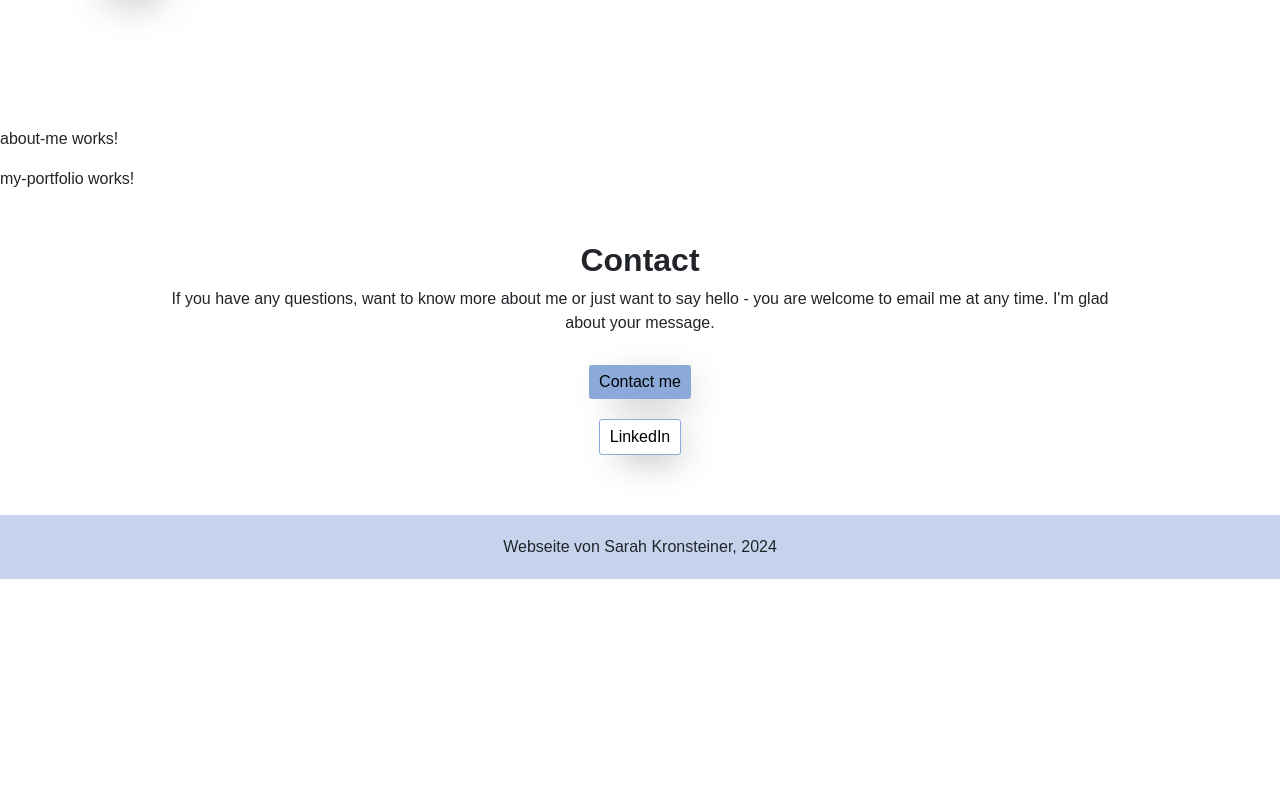
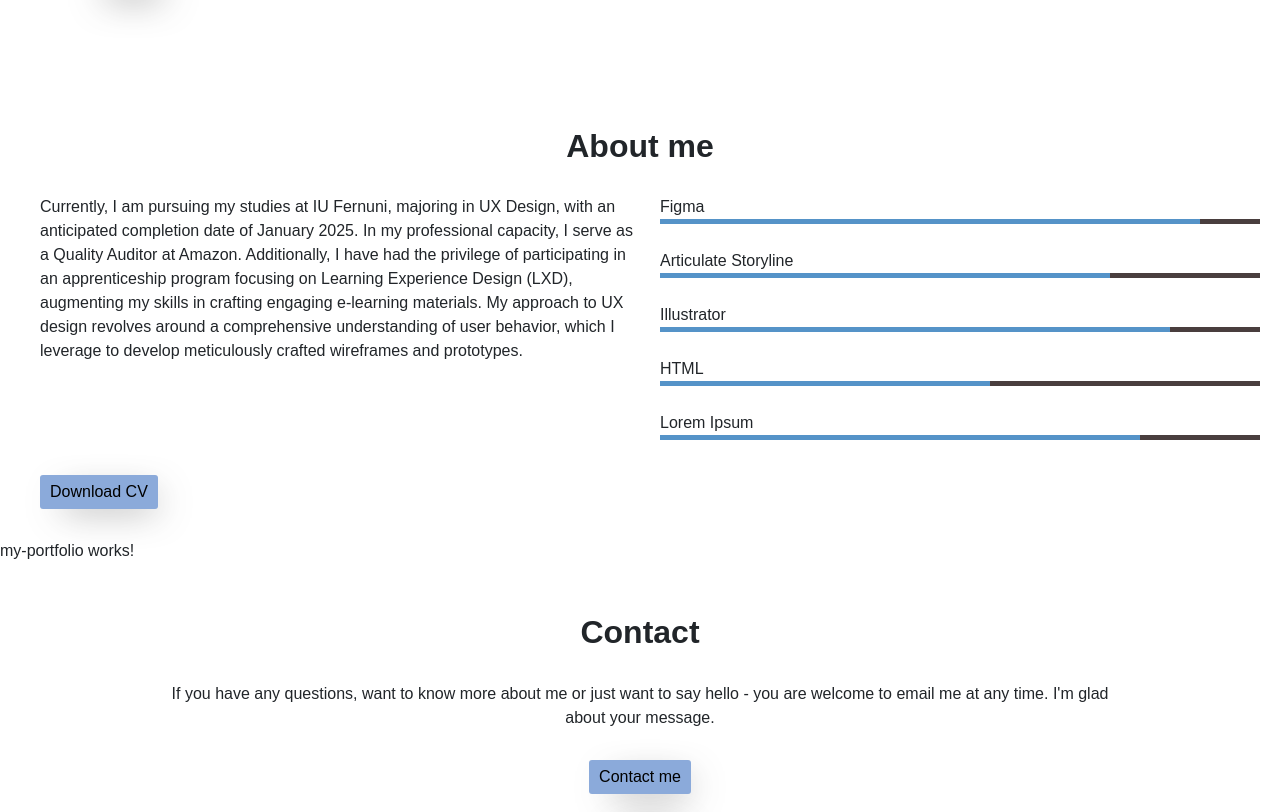
Before and after one commit to IU-Webprogrammierung/web-programmierung-SarahKronsteiner, an Angular app in the folder portfolio-kronsteiner/: page / in a window 1280 px wide. Shown: the part 523-1335 px from the top of the page. Before the commit the page ends 1102 px from the top, so only its background shows below. Built offline with nearby package versions, Linux system fonts and the light colour scheme.

Commit message:
added about me section

```diff
--- a/portfolio-kronsteiner/src/app/about-me/about-me.component.css
+++ b/portfolio-kronsteiner/src/app/about-me/about-me.component.css
@@ -0,0 +1,81 @@
+.about-me-content {
+    display: flex;
+    gap: 20px;
+    @media(max-width:650px){
+        flex-wrap:wrap;
+    }
+}
+
+.skillbar-wrapper {
+    @media(min-width:650px){
+        flex: 0 0 50%;
+    }
+}
+
+.about-me-text {
+    @media(min-width:650px){
+        flex: 0 0 50%;
+    }
+}
+
+.about-me {
+    margin: 0 40px 20px;
+}
+
+
+
+
+
+
+:root {
+    --animation-timing-function: cubic-bezier(0.4, 0, 0.2, 1);
+    --animation-duration: 2s;
+  }
+
+
+  .animations-disabled,
+  .animations-disabled [data-animation] {
+    animation: none !important;
+    opacity: 1 !important;
+  }
+
+  .zoomIn {
+    animation-name: zoomIn;
+  }
+
+  .progress_bar_wrapper {
+    background-color: #493e3e;
+    margin-bottom: 25px;
+    position: relative;
+    height: 5px;
+  }
+  .progress_bar_wrapper .pro-progress_bar {
+    width: 0;
+    background-color: rgb(85, 147, 200);
+    height: 100%;
+    border-radius: 20px;
+  }
+  .progress_bar_wrapper .pro-progress_bar.ninety{
+    width: 90% !important;
+  }
+
+  .progress_bar_wrapper .pro-progress_bar.eightyfive{
+    width: 85% !important;
+  }
+
+  .progress_bar_wrapper .pro-progress_bar.fiftyfive{
+    width: 55% !important;
+  }
+
+  .progress_bar_wrapper .pro-progress_bar.seventyfive{
+    width: 75% !important;
+  }
+
+  .progress_bar_wrapper .pro-progress_bar.eighty{
+    width: 80% !important;
+  }
+
+  .progress_bar_wrapper .pro-progress_bar {
+    transition: width 1.4s ease-in-out 0.5s;
+    border-radius: inherit;
+  }
--- a/portfolio-kronsteiner/src/app/about-me/about-me.component.html
+++ b/portfolio-kronsteiner/src/app/about-me/about-me.component.html
@@ -1 +1,55 @@
-<p>about-me works!</p>
+<section class="about-me" id="about">
+        <h2>About me</h2>
+        <div class="about-me-content">
+                <p class="about-me-text"> Currently, I am pursuing my studies at IU Fernuni, majoring in UX Design, with an anticipated completion date of January 2025.
+
+                    In my professional capacity, I serve as a Quality Auditor at Amazon. Additionally, I have had the privilege of participating in an apprenticeship program focusing on Learning Experience Design (LXD), augmenting my skills in crafting engaging e-learning materials.
+                    My approach to UX design revolves around a comprehensive understanding of user behavior, which I leverage to develop meticulously crafted wireframes and prototypes.
+                </p>
+            <div class="skillbar-wrapper">
+                <div class="skill_wrapper">
+                    <div class="description">
+                        <span>Figma</span>
+                    </div>
+                    <div class="progress_bar_wrapper">
+                        <div class="pro-progress_bar ninety" data-percent="90"></div>
+                    </div>
+                </div>
+                <div class="skill_wrapper">
+                    <div class="description">
+                        <span>Articulate Storyline</span>
+                    </div>
+                    <div class="progress_bar_wrapper">
+                        <div class="pro-progress_bar seventyfive" data-percent="75"></div>
+                    </div>
+                </div>
+                <div class="skill_wrapper">
+                    <div class="description">
+                        <span>Illustrator</span>
+                    </div>
+                    <div class="progress_bar_wrapper">
+                        <div class="pro-progress_bar eightyfive" data-percent="85"></div>
+                    </div>
+                </div>
+                <div class="skill_wrapper">
+                    <div class="description">
+                        <span>HTML</span>
+                    </div>
+                    <div class="progress_bar_wrapper">
+                        <div class="pro-progress_bar fiftyfive" data-percent="55"></div>
+                    </div>
+                </div>
+                <div class="skill_wrapper">
+                    <div class="description">
+                        <span>Lorem Ipsum</span>
+                    </div>
+                    <div class="progress_bar_wrapper">
+                        <div class="pro-progress_bar eighty" data-percent="80"></div>
+                    </div>
+                </div>
+
+            </div>
+        </div>
+        <button href="../../assets/downloads/lebenslauf.pdf" class="button button-primary" target="_blank">Download CV</button>
+
+</section>
--- a/portfolio-kronsteiner/src/styles.css
+++ b/portfolio-kronsteiner/src/styles.css
@@ -28,6 +28,8 @@ h1,
 h2 {
   font-weight: 600 !important;
   font-family: "Arial", sans-serif !important;
+  text-align:center;
+  margin-bottom: 30px;
 }
 
 h3 {
```
Also changed, not shown: 1 other file (tests, documents, lock files or other folders).
